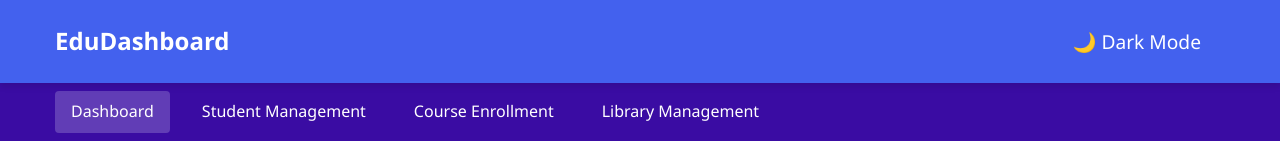
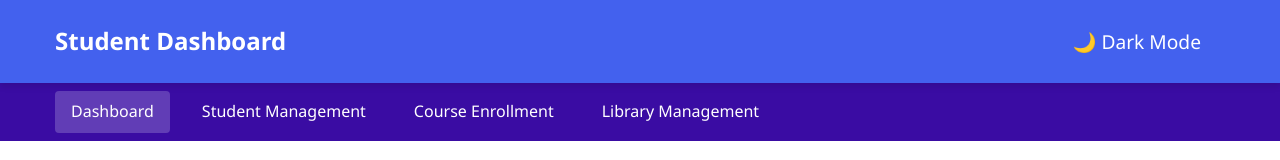
Before and after one commit to Adityakumar2412/IBM, a plain HTML site: page index.html in a window 1280 px wide. Shown: the top 160 px of the page. Drawn offline with nearby package versions, Linux system fonts and the light colour scheme; a script that the page names is missing.

Commit message:
Update index.html

```diff
--- a/index.html
+++ b/index.html
@@ -10,7 +10,7 @@
     <header>
         <div class="container">
             <div class="header-content">
-                <div class="logo">EduDashboard</div>
+                <div class="logo">Student Dashboard</div>
                 <button class="theme-toggle" id="themeToggle">
                     <span id="themeIcon">🌙</span> <span id="themeText">Dark Mode</span>
                 </button>
@@ -219,4 +219,5 @@
     <script src="https://cdn.jsdelivr.net/npm/chart.js"></script>
     <script src="script.js"></script>
 </body>
+
 </html>
```
